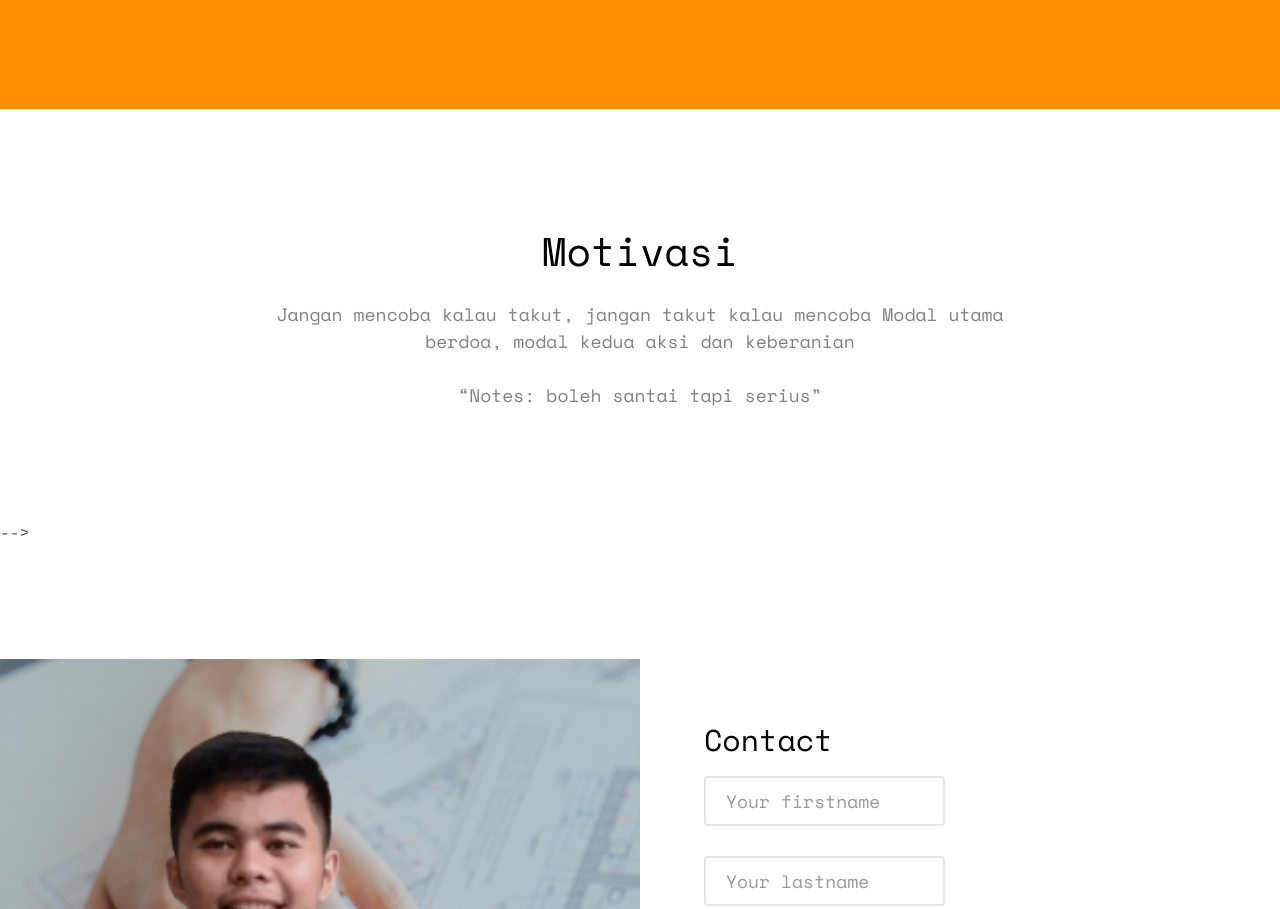
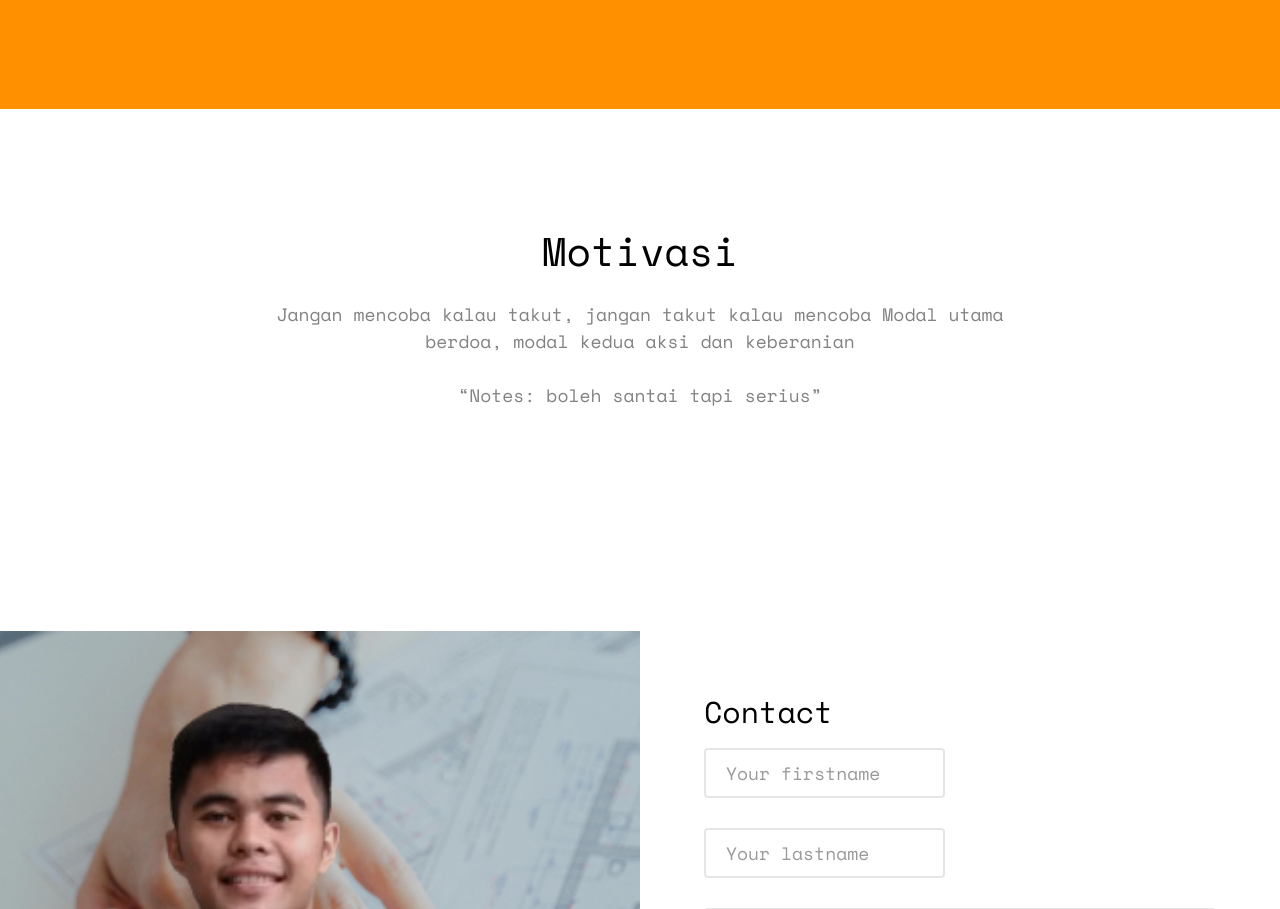
Before and after one commit to aries28022004/my_portofolio, a plain HTML site: page index.html in a window 1280 px wide. Shown: the part 4303-5212 px from the top of the page. Drawn offline with nearby package versions, Linux system fonts and the light colour scheme; some packages are replaced by stand-ins of ours; no server answers; files whose address does not match are found by name.

Commit message:
Update index.html

```diff
--- a/index.html
+++ b/index.html
@@ -554,7 +554,7 @@
 						</div>
 					</div>
 				</div> -->
-			</div> -->
+			</div>
 		</div>
 	</div>
 
```
